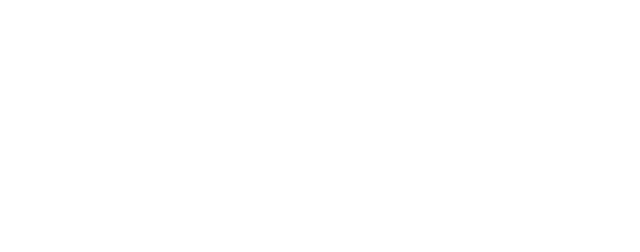
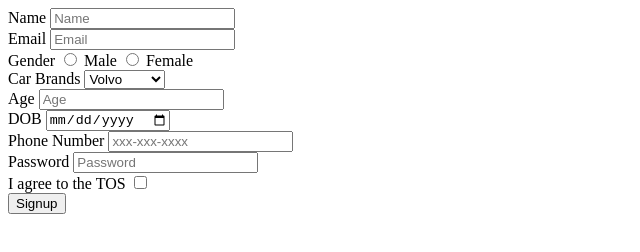
Before and after one commit to acciojob/signup-form-car-Sidd444, a website: page main.html in a window 1280 px wide. Shown: the whole page, without its empty margins (0-640 px from the left). Drawn offline with Linux system fonts and the light colour scheme.

Commit message:
created a submission

```diff
--- a/main.html
+++ b/main.html
@@ -7,6 +7,44 @@
 </head>
 
 <body>
+   <form action="signup-form-car.php" method="post">
+		<label for="name">Name</label>
+		<input type="text" id="name" name="name" placeholder="Name" required>
+		<br>
+		<label for="email">Email</label>
+		<input type="email" id="email" name="email" placeholder="Email" required>
+		<br>
+		<label>Gender</label>
+		<input type="radio" id="gender_m" name="gender" required>
+		<label for="gender_m">Male</label>
+		<input type="radio" id="gender_f" name="gender" required>
+		<label for="gender_f">Female</label>
+		<br>
+		<label for="cars">Car Brands</label>
+		<select name="cars" id="cars" required>
+		  <option value="volvo">Volvo</option>
+		  <option value="saab">Saab</option>
+		  <option value="mercedes">Mercedes</option>
+		  <option value="audi">Audi</option>
+		</select>
+		<br>
+		<label for="age">Age</label>
+		<input type="number" id="age" placeholder="Age" required>
+		<br>
+		<label for="dob">DOB</label>
+		<input type="date" id="dob" required>
+		<br>
+		<label for="tel">Phone Number</label>
+		<input type="tel" id="tel" placeholder="xxx-xxx-xxxx">
+		<br>
+		<label for="password">Password</label>
+		<input type="password" id="password" placeholder="Password" required>
+		<br>
+		<label for="tos">I agree to the TOS</label>
+		<input type="checkbox" id="tos" required>
+		<br>
+		<button type="submit">Signup</button>
+   </form>
 	<!-- the entire body must be written by student -->
     <script type="text/javascript" src="./script.js">
 </script>
```
